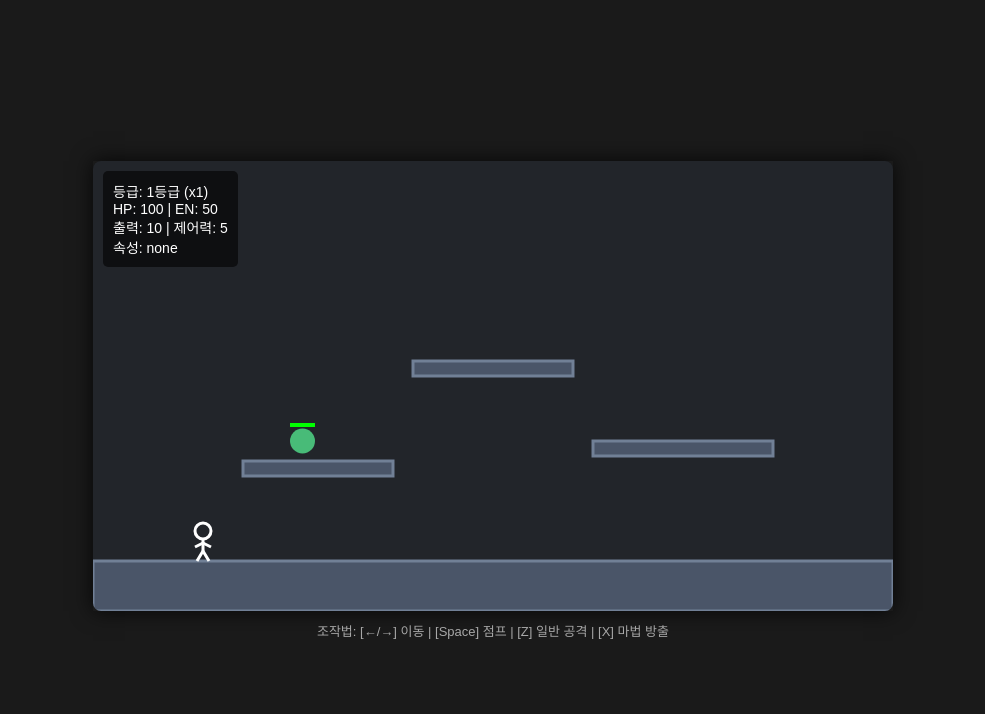
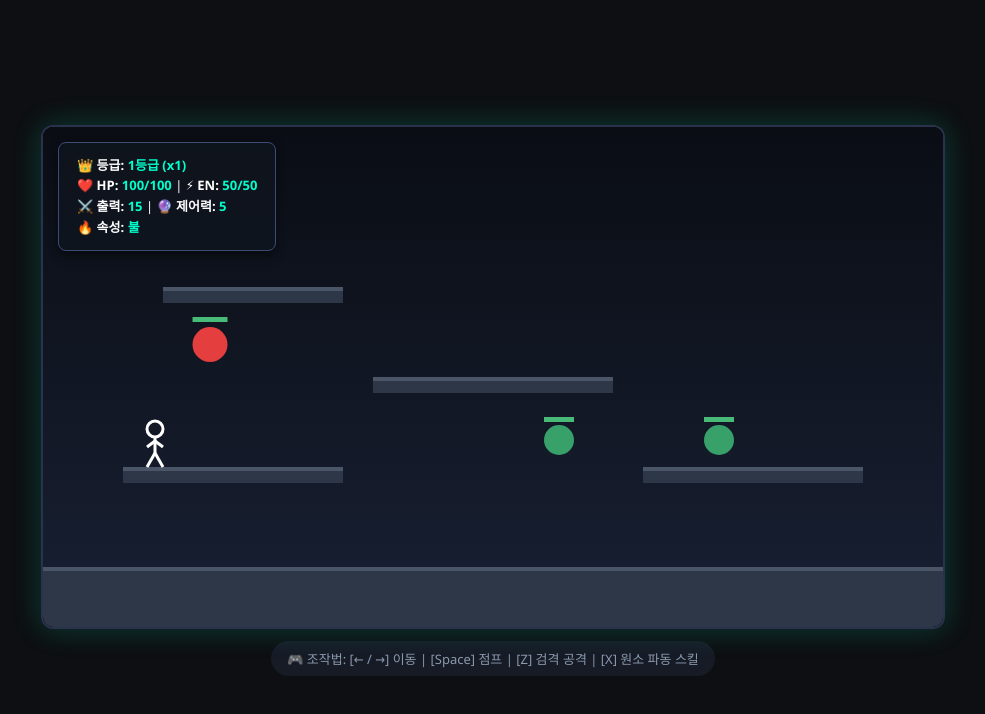
Before and after one commit to kyubin999999-creator/stickman-fantasy-rpg, a plain HTML site: page index.html in a window 1280 px wide. Shown: the whole page, without its empty margins (147-1132 px from the left). Drawn offline with Linux system fonts and the light colour scheme.

Commit message:
Update index.html

```diff
--- a/index.html
+++ b/index.html
@@ -2,148 +2,209 @@
 <html lang="ko">
 <head>
     <meta charset="UTF-8">
-    <title>졸라맨 판타지 RPG</title>
-
+    <title>졸라맨 원소 RPG</title>
     <style>
         body {
             margin: 0;
-            background-color: #1a1a1a;
+            background-color: #0d0f12;
             color: #fff;
-            font-family: sans-serif;
+            font-family: 'Segoe UI', Tahoma, Geneva, Verdana, sans-serif;
             display: flex;
             flex-direction: column;
             align-items: center;
             justify-content: center;
             min-height: 100vh;
+            overflow: hidden;
         }
         #gameContainer {
             position: relative;
-            box-shadow: 0 0 20px rgba(0,0,0,0.8);
+            box-shadow: 0 0 30px rgba(0, 255, 200, 0.2);
+            border-radius: 12px;
+            overflow: hidden;
+            border: 2px solid #2a324d;
         }
         canvas {
-            background: #111;
+            background: #000;
             display: block;
-            border-radius: 8px;
         }
         #uiOverlay {
             position: absolute;
-            top: 10px;
-            left: 10px;
+            top: 15px;
+            left: 15px;
             pointer-events: none;
-            font-size: 14px;
-            background: rgba(0,0,0,0.6);
-            padding: 10px;
-            border-radius: 5px;
+            background: rgba(15, 20, 30, 0.85);
+            padding: 12px 18px;
+            border-radius: 8px;
+            border: 1px solid #3d4b75;
+            font-size: 13px;
+            line-height: 1.6;
+            box-shadow: 0 4px 10px rgba(0,0,0,0.5);
         }
+        .stat-val { color: #00ffcc; font-weight: bold; }
         .controls {
-            margin-top: 10px;
-            color: #aaa;
+            margin-top: 12px;
+            color: #8a99ad;
             font-size: 13px;
+            background: #161b26;
+            padding: 8px 16px;
+            border-radius: 20px;
         }
     </style>
 </head>
 <body>
 
 <div id="gameContainer">
-    <canvas id="gameCanvas" width="800" height="450"></canvas>
+    <canvas id="gameCanvas" width="900" height="500"></canvas>
     <div id="uiOverlay">
-        <div id="rankText">등급: 1등급 (x1.0)</div>
-        <div id="statText">HP: 100/100 | EN: 50/50</div>
-        <div id="atkText">출력: 10 | 제어력: 5</div>
-        <div id="elemText">속성: 없음</div>
+        <div><strong>👑 등급:</strong> <span id="rankText" class="stat-val">1등급 (x1.0)</span></div>
+        <div><strong>❤️ HP:</strong> <span id="hpText" class="stat-val">100/100</span> | <strong>⚡ EN:</strong> <span id="enText" class="stat-val">50/50</span></div>
+        <div><strong>⚔️ 출력:</strong> <span id="atkText" class="stat-val">10</span> | <strong>🔮 제어력:</strong> <span id="ctrlText" class="stat-val">5</span></div>
+        <div><strong>🔥 속성:</strong> <span id="elemText" class="stat-val">원초 (없음)</span></div>
     </div>
 </div>
 <div class="controls">
-    조작법: [←/→] 이동 | [Space] 점프 | [Z] 일반 공격 | [X] 마법 방출
+    🎮 조작법: [← / →] 이동 | [Space] 점프 | [Z] 검격 공격 | [X] 원소 파동 스킬
 </div>
 
 <script>
 const canvas = document.getElementById('gameCanvas');
 const ctx = canvas.getContext('2d');
 
-// --- 플레이어 데이터 ---
+// --- 플레이어 설정 ---
 const player = {
-    x: 100, y: 300, width: 20, height: 40,
+    x: 100, y: 300, width: 24, height: 48,
     vx: 0, vy: 0,
     isGrounded: false,
     facing: 'right',
 
-    // 성장 및 스탯
     rank: 1,
-    baseHp: 100, baseEn: 50, baseAtk: 10, baseControl: 5,
-    element: 'none', // fire, water 등
+    baseHp: 100, baseEn: 50, baseAtk: 15, baseControl: 5,
+    element: '불',
     kills: 0,
 
-    // 동작
-    isAttacking: false,
-    attackTimer: 0
+    isAttacking: false, attackTimer: 0,
+    isSkill: false, skillTimer: 0
 };
 
-// 등급 배율
 const RANK_MULT = { 1: 1.0, 2: 2.5, 3: 10.0, 4: 50.0, 5: 1000.0 };
 
-// 지형(발판) 데이터
+// --- 메이플 스타일 입체 지형 ---
 const platforms = [
-    { x: 0, y: 400, width: 800, height: 50 },     // 바닥
-    { x: 150, y: 300, width: 150, height: 15 },   // 발판 1
-    { x: 500, y: 280, width: 180, height: 15 },   // 발판 2
-    { x: 320, y: 200, width: 160, height: 15 }    // 발판 3
+    { x: 0, y: 440, width: 900, height: 60 },      // 메인 바닥
+    { x: 80, y: 340, width: 220, height: 16 },    // 1층 좌측
+    { x: 600, y: 340, width: 220, height: 16 },   // 1층 우측
+    { x: 330, y: 250, width: 240, height: 16 },   // 2층 중앙
+    { x: 120, y: 160, width: 180, height: 16 }    // 3층 꼭대기
 ];
 
-// 몬스터 배열
+// --- 몬스터 & 파티클 시스템 ---
 let monsters = [
-    { x: 200, y: 270, width: 25, height: 20, hp: 30, maxHp: 30, type: 'slime', vx: 1 }
+    { x: 200, y: 300, width: 30, height: 26, hp: 40, maxHp: 40, vx: 1, type: '슬라임' },
+    { x: 400, y: 200, width: 35, height: 35, hp: 80, maxHp: 80, vx: -1.5, type: '마수' },
+    { x: 680, y: 300, width: 30, height: 26, hp: 40, maxHp: 40, vx: 1, type: '슬라임' }
 ];
 
-// 입력 키 관리
+let particles = [];
+let damageTexts = [];
+
+// 키 입력
 const keys = {};
 window.addEventListener('keydown', e => keys[e.key] = true);
 window.addEventListener('keyup', e => keys[e.key] = false);
 
-// --- 메인 루프 ---
+// --- 데미지 텍스트 팝업 ---
+function addDamageText(x, y, damage, color = '#ffeb3b') {
+    damageTexts.push({ x, y, text: Math.floor(damage), opacity: 1, vy: -2, color });
+}
+
+// --- 공격 hit 판정 ---
+function attackHit(range, isSkill = false) {
+    const mult = RANK_MULT[player.rank];
+    const dmg = (isSkill ? player.baseAtk * 2.5 : player.baseAtk) * mult;
+
+    const hitBox = {
+        x: player.facing === 'right' ? player.x + player.width : player.x - range,
+        y: player.y - 10,
+        width: range,
+        height: player.height + 20
+    };
+
+    monsters.forEach((m, idx) => {
+        if (hitBox.x < m.x + m.width && hitBox.x + hitBox.width > m.x &&
+            hitBox.y < m.y + m.height && hitBox.y + hitBox.height > m.y) {
+
+            m.hp -= dmg;
+            addDamageText(m.x + 10, m.y - 10, dmg, isSkill ? '#ff4d4d' : '#ffffff');
+
+            // 이펙트 파티클
+            for (let i = 0; i < 8; i++) {
+                particles.push({
+                    x: m.x + m.width/2, y: m.y + m.height/2,
+                    vx: (Math.random() - 0.5) * 6, vy: (Math.random() - 0.5) * 6,
+                    life: 15, color: isSkill ? '#ff6b35' : '#00e5ff'
+                });
+            }
+
+            if (m.hp <= 0) {
+                monsters.splice(idx, 1);
+                player.kills++;
+                player.baseAtk += 3;
+                if (player.kills >= 3 && player.rank === 1) player.rank = 2;
+
+                // 리젠
+                setTimeout(() => {
+                    const spawnX = Math.random() * 700 + 100;
+                    monsters.push({ x: spawnX, y: 100, width: 30, height: 26, hp: 50 * mult, maxHp: 50 * mult, vx: 1, type: '슬라임' });
+                }, 2500);
+            }
+        }
+    });
+}
+
+// --- 메인 업데이트 루프 ---
 function update() {
     const mult = RANK_MULT[player.rank];
-    const speed = 4;
+    const speed = 4.5;
 
-    // 1. 좌우 이동
-    if (keys['ArrowLeft']) {
-        player.vx = -speed;
-        player.facing = 'left';
-    } else if (keys['ArrowRight']) {
-        player.vx = speed;
-        player.facing = 'right';
-    } else {
-        player.vx = 0;
-    }
+    if (keys['ArrowLeft']) { player.vx = -speed; player.facing = 'left'; }
+    else if (keys['ArrowRight']) { player.vx = speed; player.facing = 'right'; }
+    else { player.vx = 0; }
 
-    // 2. 점프
     if ((keys['Space'] || keys[' ']) && player.isGrounded) {
-        player.vy = -10;
+        player.vy = -11;
         player.isGrounded = false;
     }
 
-    // 3. 공격 (Z키)
-    if ((keys['z'] || keys['Z']) && !player.isAttacking) {
+    // Z: 일반 공격
+    if ((keys['z'] || keys['Z']) && !player.isAttacking && !player.isSkill) {
         player.isAttacking = true;
-        player.attackTimer = 15;
-        checkAttackHit();
+        player.attackTimer = 12;
+        attackHit(50, false);
     }
-
     if (player.attackTimer > 0) player.attackTimer--;
     else player.isAttacking = false;
 
-    // 물리 적용 (중력)
-    player.vy += 0.5;
+    // X: 원소 스킬
+    if ((keys['x'] || keys['X']) && !player.isSkill && !player.isAttacking) {
+        player.isSkill = true;
+        player.skillTimer = 20;
+        attackHit(90, true);
+    }
+    if (player.skillTimer > 0) player.skillTimer--;
+    else player.isSkill = false;
+
+    // 중력 및 이동
+    player.vy += 0.55;
     player.x += player.vx;
     player.y += player.vy;
 
-    // 지형 충돌 처리
+    // 발판 충돌
     player.isGrounded = false;
     platforms.forEach(plat => {
         if (player.x < plat.x + plat.width &&
             player.x + player.width > plat.x &&
             player.y + player.height >= plat.y &&
-            player.y + player.height <= plat.y + 15 &&
+            player.y + player.height <= plat.y + 16 &&
             player.vy >= 0) {
 
             player.y = plat.y - player.height;
@@ -152,133 +213,131 @@ function update() {
         }
     });
 
-    // 화면 밖 제한
     if (player.x < 0) player.x = 0;
     if (player.x > canvas.width - player.width) player.x = canvas.width - player.width;
 
-    // 몬스터 로직
+    // 몬스터 AI (발판 왕복)
     monsters.forEach(m => {
         m.x += m.vx;
-        if (m.x < 150 || m.x > 300) m.vx *= -1; // 발판 왔다갔다
+        if (m.x < 50 || m.x > 820) m.vx *= -1;
     });
 
-    // UI 업데이트
-    document.getElementById('rankText').innerText = `등급: ${player.rank}등급 (x${mult})`;
-    document.getElementById('statText').innerText = `HP: ${Math.floor(player.baseHp * mult)} | EN: ${Math.floor(player.baseEn * mult)}`;
-    document.getElementById('atkText').innerText = `출력: ${Math.floor(player.baseAtk * mult)} | 제어력: ${Math.floor(player.baseControl * mult)}`;
-    document.getElementById('elemText').innerText = `속성: ${player.element}`;
+    // 파티클 & 텍스트 업데이트
+    particles.forEach((p, i) => {
+        p.x += p.vx; p.y += p.vy; p.life--;
+        if (p.life <= 0) particles.splice(i, 1);
+    });
+
+    damageTexts.forEach((d, i) => {
+        d.y += d.vy; d.opacity -= 0.03;
+        if (d.opacity <= 0) damageTexts.splice(i, 1);
+    });
+
+    // UI 갱신
+    document.getElementById('rankText').innerText = `${player.rank}등급 (x${mult})`;
+    document.getElementById('hpText').innerText = `${Math.floor(player.baseHp * mult)}/${Math.floor(player.baseHp * mult)}`;
+    document.getElementById('enText').innerText = `${Math.floor(player.baseEn * mult)}/${Math.floor(player.baseEn * mult)}`;
+    document.getElementById('atkText').innerText = `${Math.floor(player.baseAtk * mult)}`;
+    document.getElementById('ctrlText').innerText = `${Math.floor(player.baseControl * mult)}`;
+    document.getElementById('elemText').innerText = player.element;
 }
 
-// 공격 판정
-function checkAttackHit() {
-    const atkRange = 40;
-    const hitBox = {
-        x: player.facing === 'right' ? player.x + player.width : player.x - atkRange,
-        y: player.y,
-        width: atkRange,
-        height: player.height
-    };
-
-    monsters.forEach((m, idx) => {
-        if (hitBox.x < m.x + m.width &&
-            hitBox.x + hitBox.width > m.x &&
-            hitBox.y < m.y + m.height &&
-            hitBox.y + hitBox.height > m.y) {
-
-            const mult = RANK_MULT[player.rank];
-            m.hp -= player.baseAtk * mult;
-
-            if (m.hp <= 0) {
-                monsters.splice(idx, 1);
-                player.kills++;
-                player.baseAtk += 2;
-
-                // 몬스터 처치 시 승급 테스트
-                if (player.kills >= 3 && player.rank === 1) {
-                    player.rank = 2;
-                }
-
-                // 몬스터 리젠
-                setTimeout(() => {
-                    monsters.push({ x: 550, y: 250, width: 25, height: 20, hp: 50, maxHp: 50, type: 'slime', vx: -1 });
-                }, 2000);
-            }
-        }
-    });
-}
-
-// --- 그래픽 그리프 (렌더링) ---
+// --- 렌더링 (그리기) ---
 function draw() {
-    ctx.clearRect(0, 0, canvas.width, canvas.height);
-
-    // 1. 배경 유적 느낌 그래픽
-    ctx.fillStyle = '#22252a';
+    // 배경 (고대 유적 감성)
+    const grad = ctx.createLinearGradient(0, 0, 0, canvas.height);
+    grad.addColorStop(0, '#0a0d14');
+    grad.addColorStop(1, '#182033');
+    ctx.fillStyle = grad;
     ctx.fillRect(0, 0, canvas.width, canvas.height);
 
-    // 2. 지형(발판) 그리기
-    ctx.fillStyle = '#4a5568';
+    // 발판 그리기 (입체감)
     platforms.forEach(plat => {
+        ctx.fillStyle = '#2d3748';
         ctx.fillRect(plat.x, plat.y, plat.width, plat.height);
-        ctx.strokeStyle = '#718096';
-        ctx.strokeRect(plat.x, plat.y, plat.width, plat.height);
+        ctx.fillStyle = '#4a5568';
+        ctx.fillRect(plat.x, plat.y, plat.width, 4); // 상단 테두리
     });
 
-    // 3. 몬스터(슬라임) 그리기
+    // 몬스터 그리기
     monsters.forEach(m => {
-        ctx.fillStyle = '#48bb78';
+        ctx.fillStyle = m.type === '슬라임' ? '#38a169' : '#e53e3e';
         ctx.beginPath();
         ctx.arc(m.x + m.width/2, m.y + m.height/2, m.width/2, 0, Math.PI * 2);
         ctx.fill();
 
         // 체력바
-        ctx.fillStyle = '#red';
-        ctx.fillRect(m.x, m.y - 8, m.width, 4);
-        ctx.fillStyle = '#00ff00';
-        ctx.fillRect(m.x, m.y - 8, (m.hp / m.maxHp) * m.width, 4);
+        ctx.fillStyle = 'rgba(0,0,0,0.5)';
+        ctx.fillRect(m.x, m.y - 10, m.width, 5);
+        ctx.fillStyle = '#48bb78';
+        ctx.fillRect(m.x, m.y - 10, (m.hp / m.maxHp) * m.width, 5);
     });
 
-    // 4. 졸라맨(플레이어) 그리기
-    const mult = RANK_MULT[player.rank];
-    ctx.strokeStyle = player.rank >= 2 ? '#f6ad55' : '#ffffff';
-    ctx.lineWidth = 2 + player.rank;
+    // 파티클
+    particles.forEach(p => {
+        ctx.fillStyle = p.color;
+        ctx.fillRect(p.x, p.y, 4, 4);
+    });
 
+    // 졸라맨(플레이어) 그리기
     const px = player.x + player.width / 2;
     const py = player.y;
+    const mult = RANK_MULT[player.rank];
+
+    // 등급 오라 이펙트
+    if (player.rank >= 2) {
+        ctx.strokeStyle = `rgba(255, 170, 0, ${0.3 + Math.sin(Date.now() / 200) * 0.2})`;
+        ctx.lineWidth = 4;
+        ctx.beginPath();
+        ctx.arc(px, py + 20, 30, 0, Math.PI * 2);
+        ctx.stroke();
+    }
+
+    ctx.strokeStyle = '#ffffff';
+    ctx.lineWidth = 3;
 
     // 머리
-    ctx.beginPath();
-    ctx.arc(px, py + 10, 8, 0, Math.PI * 2);
-    ctx.stroke();
+    ctx.beginPath(); ctx.arc(px, py + 10, 8, 0, Math.PI * 2); ctx.stroke();
+    // 몸통
+    ctx.beginPath(); ctx.moveTo(px, py + 18); ctx.lineTo(px, py + 34); ctx.stroke();
+    // 다리
+    ctx.beginPath(); ctx.moveTo(px, py + 34); ctx.lineTo(px - 8, py + 48); ctx.stroke();
+    ctx.beginPath(); ctx.moveTo(px, py + 34); ctx.lineTo(px + 8, py + 48); ctx.stroke();
 
-    // 몸통
-    ctx.beginPath();
-    ctx.moveTo(px, py + 18);
-    ctx.lineTo(px, py + 30);
-    ctx.stroke();
+    // 팔 & 공격 이펙트
+    ctx.beginPath(); ctx.moveTo(px, py + 22);
+    if (player.isAttacking) {
+        const dir = player.facing === 'right' ? 1 : -1;
+        ctx.lineTo(px + (24 * dir), py + 18); ctx.stroke();
 
-    // 다리
-    ctx.beginPath();
-    ctx.moveTo(px, py + 30);
-    ctx.lineTo(px - 6, py + 40);
-    ctx.moveTo(px, py + 30);
-    ctx.lineTo(px + 6, py + 40);
-    ctx.stroke();
+        // 검격 잔상 이펙트
+        ctx.strokeStyle = '#00ffff';
+        ctx.lineWidth = 3;
+        ctx.beginPath();
+        ctx.arc(px, py + 20, 35, player.facing === 'right' ? -0.8 : 2.2, player.facing === 'right' ? 0.8 : 4.0);
+        ctx.stroke();
+    } else if (player.isSkill) {
+        // X 스킬 (화염 파동)
+        const dir = player.facing === 'right' ? 1 : -1;
+        ctx.lineTo(px + (15 * dir), py + 10); ctx.stroke();
 
-    // 팔 & 공격 연출
-    ctx.beginPath();
-    ctx.moveTo(px, py + 22);
-    if (player.isAttacking) {
-        const targetX = player.facing === 'right' ? px + 20 : px - 20;
-        ctx.lineTo(targetX, py + 20);
-        // 검 휘두르는 궤적 이펙트
-        ctx.strokeStyle = '#e53e3e';
-        ctx.arc(px, py + 20, 20, player.facing === 'right' ? -0.5 : 2, 0.5);
+        ctx.fillStyle = '#ff5722';
+        ctx.beginPath();
+        ctx.arc(px + (50 * dir), py + 20, 25, 0, Math.PI * 2);
+        ctx.fill();
     } else {
-        ctx.lineTo(px - 8, py + 26);
-        ctx.moveTo(px, py + 22);
-        ctx.lineTo(px + 8, py + 26);
+        ctx.lineTo(px - 8, py + 28); ctx.stroke();
+        ctx.beginPath(); ctx.moveTo(px, py + 22); ctx.lineTo(px + 8, py + 28); ctx.stroke();
     }
-    ctx.stroke();
+
+    // 데미지 텍스트
+    damageTexts.forEach(d => {
+        ctx.fillStyle = d.color;
+        ctx.font = 'bold 16px sans-serif';
+        ctx.globalAlpha = d.opacity;
+        ctx.fillText(d.text, d.x, d.y);
+        ctx.globalAlpha = 1.0;
+    });
 }
 
 function gameLoop() {
```
